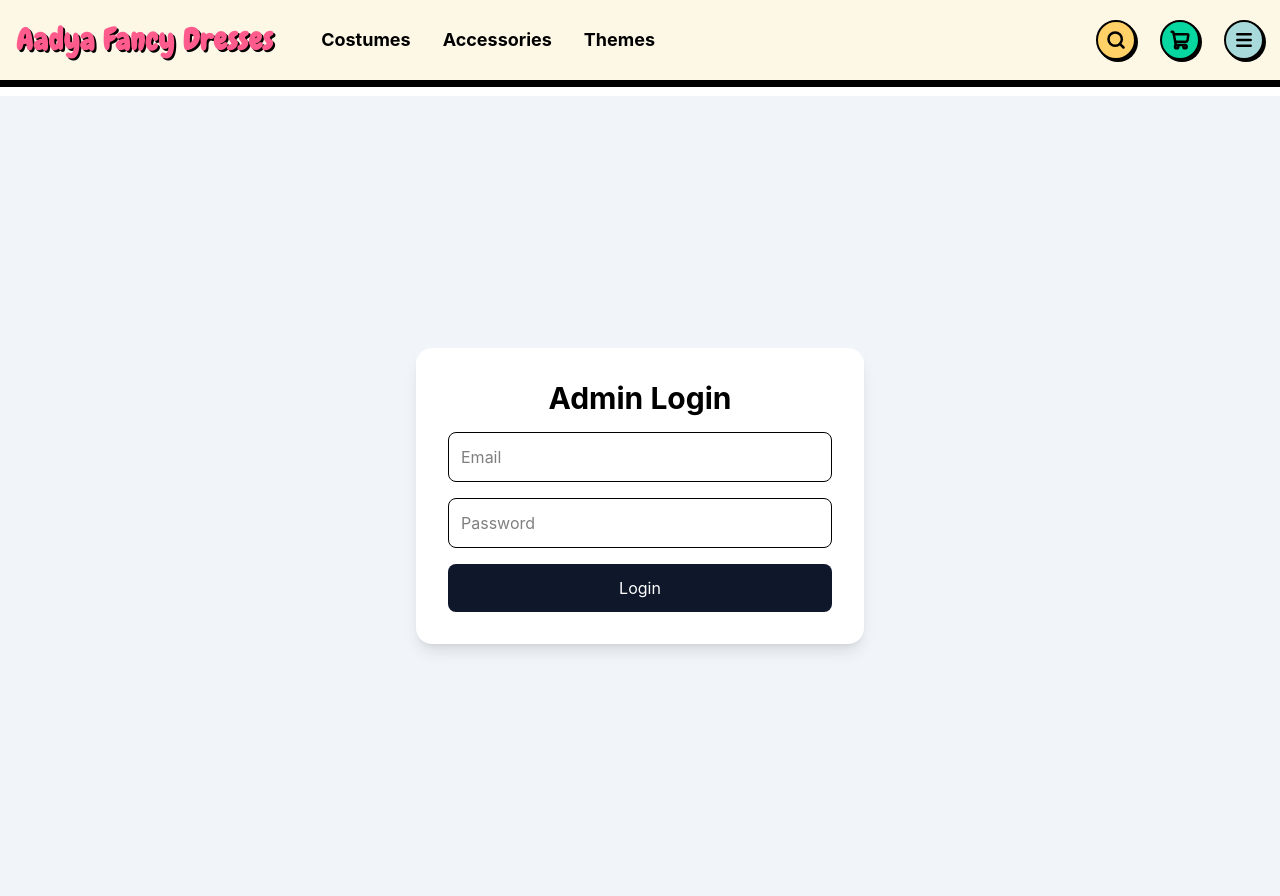
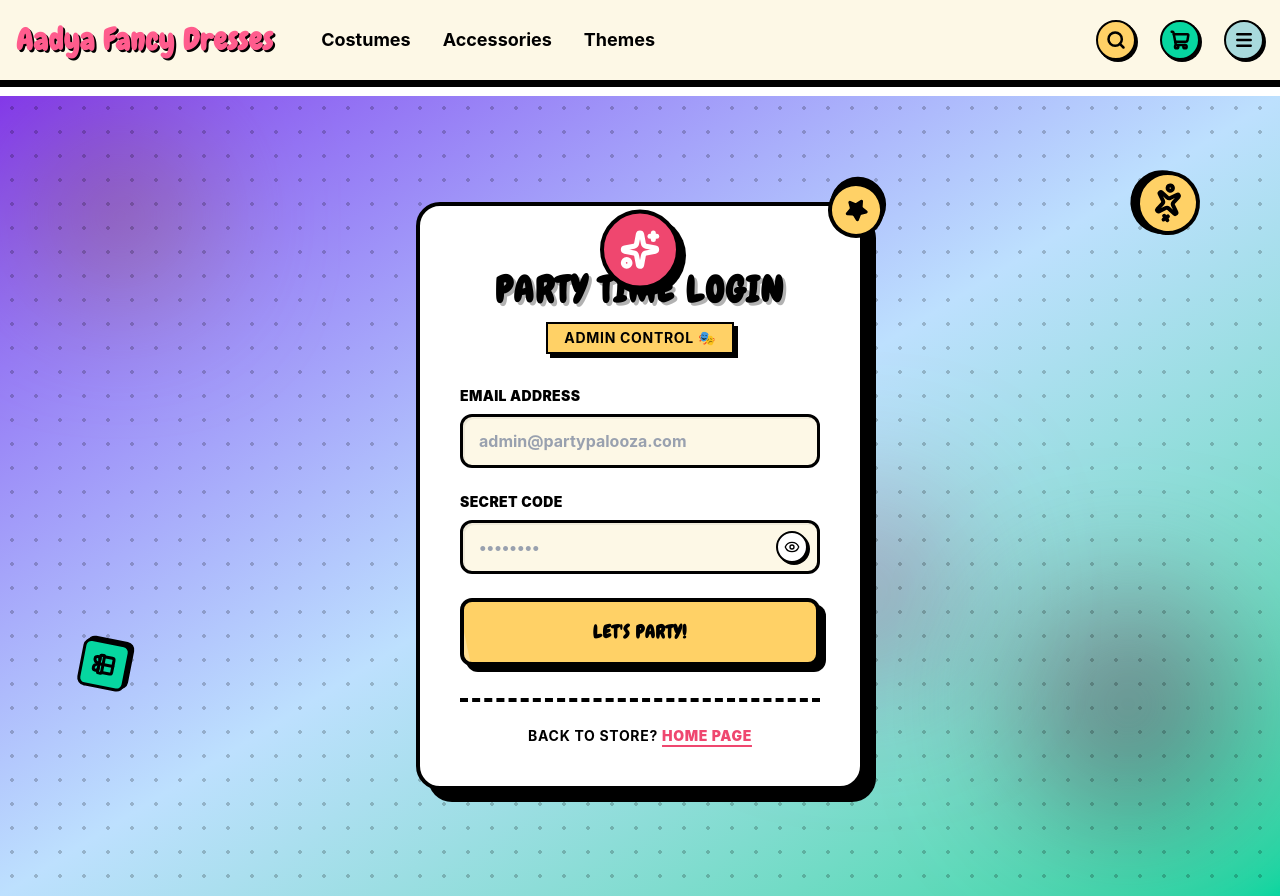
Before and after one commit to shivam121214/costume-rental-system, a React (Vite) app in the folder frontend/: page /admin/login in a window 1280 px wide. Built offline with nearby package versions, Linux system fonts and the light colour scheme; a web font is replaced by a local one.

Commit message:
login updated

```diff
--- a/frontend/src/pages/admin/Login.jsx
+++ b/frontend/src/pages/admin/Login.jsx
@@ -1,14 +1,17 @@
+import { motion } from "motion/react";
+import { Eye, EyeOff, Sparkles, Gift, Star } from "lucide-react";
 import { useState } from "react";
 import axios from "axios";
 import { useNavigate } from "react-router-dom";
 
 function Login() {
   const navigate = useNavigate();
-
+  const [showPassword, setShowPassword] = useState(false);
   const [form, setForm] = useState({
     email: "",
     password: "",
   });
+  const [loading, setLoading] = useState(false);
 
   const handleChange = (e) => {
     setForm({
@@ -19,6 +22,7 @@ function Login() {
 
   const login = async (e) => {
     e.preventDefault();
+    setLoading(true);
 
     try {
       const res = await axios.post(
@@ -27,46 +31,164 @@ function Login() {
       );
 
       localStorage.setItem("admin", JSON.stringify(res.data.user));
-
       navigate("/admin");
     } catch (error) {
       alert("Invalid Credentials");
+    } finally {
+      setLoading(false);
     }
   };
 
   return (
-    <div className="min-h-screen bg-slate-100 flex items-center justify-center p-6">
-      <form
-        onSubmit={login}
-        className="bg-white shadow-lg rounded-2xl p-8 w-full max-w-md grid gap-4"
+    <div className="relative size-full min-h-screen flex items-center justify-center overflow-hidden bg-gradient-to-br from-[#8338ec] via-[#bde0fe] to-[#06d6a0] font-sans">
+
+      {/* Animated background blobs */}
+      <div className="absolute top-10 left-10 w-40 h-40 bg-[#ffd166] rounded-full mix-blend-multiply filter blur-3xl opacity-60 animate-pulse"></div>
+      <div className="absolute bottom-20 right-10 w-56 h-56 bg-[#ef476f] rounded-full mix-blend-multiply filter blur-3xl opacity-50"></div>
+      <div className="absolute top-1/2 right-1/4 w-48 h-48 bg-[#ff5c8d] rounded-full mix-blend-multiply filter blur-3xl opacity-40"></div>
+
+      {/* Comic Halftone Dots */}
+      <div
+        className="absolute inset-0 opacity-20 pointer-events-none z-0"
+        style={{
+          backgroundImage: "radial-gradient(#000 2px, transparent 2px)",
+          backgroundSize: "24px 24px"
+        }}
+      />
+
+      {/* Animated decorative elements */}
+      <motion.div
+        className="absolute top-20 right-20 pointer-events-none z-0"
+        animate={{ rotate: 360, y: [-10, 10, -10] }}
+        transition={{ rotate: { duration: 20, repeat: Infinity, ease: "linear" }, y: { duration: 3, repeat: Infinity, ease: "easeInOut" } }}
       >
-        <h1 className="text-3xl font-bold text-center">
-          Admin Login
+        <div className="w-16 h-16 bg-[#ffd166] border-4 border-black rounded-full flex items-center justify-center shadow-[4px_4px_0_rgba(0,0,0,1)] transform rotate-45">
+          <Sparkles className="w-8 h-8 text-black" style={{ strokeWidth: 3 }} />
+        </div>
+      </motion.div>
+
+      <motion.div
+        className="absolute bottom-1/4 left-20 pointer-events-none z-0"
+        animate={{ rotate: -360, y: [10, -10, 10] }}
+        transition={{ rotate: { duration: 25, repeat: Infinity, ease: "linear" }, y: { duration: 4, repeat: Infinity, ease: "easeInOut" } }}
+      >
+        <div className="w-12 h-12 bg-[#06d6a0] border-3 border-black rounded-lg flex items-center justify-center shadow-[3px_3px_0_rgba(0,0,0,1)]">
+          <Gift className="w-6 h-6 text-black" style={{ strokeWidth: 3 }} />
+        </div>
+      </motion.div>
+
+      {/* Login Card */}
+      <motion.div
+        initial={{ scale: 0.8, opacity: 0, y: 50 }}
+        animate={{ scale: 1, opacity: 1, y: 0 }}
+        transition={{ duration: 0.6, type: "spring", bounce: 0.5 }}
+        className="relative z-10 w-full max-w-md mx-4"
+      >
+        <div className="bg-white rounded-3xl p-8 md:p-10 border-4 border-black shadow-[12px_12px_0_0_rgba(0,0,0,1)] relative">
+
+          {/* Card Star Decoration */}
+          <motion.div
+            className="absolute -top-6 -right-6 w-14 h-14 bg-[#ffd166] border-4 border-black rounded-full flex items-center justify-center shadow-[4px_4px_0_0_rgba(0,0,0,1)] z-20"
+            animate={{ rotate: 360 }}
+            transition={{ duration: 8, repeat: Infinity, ease: "linear" }}
+          >
+            <Star className="w-6 h-6 text-black fill-black" />
+          </motion.div>
+
+          {/* Header */}
+          <div className="text-center mb-8 relative">
+            <motion.div
+              className="absolute -top-16 left-1/2 -translate-x-1/2 w-20 h-20 bg-[#ef476f] border-4 border-black rounded-full flex items-center justify-center shadow-[6px_6px_0_0_rgba(0,0,0,1)] z-20"
+              animate={{ y: [-5, 5, -5] }}
+              transition={{ duration: 4, repeat: Infinity, ease: "easeInOut" }}
+            >
+              <Sparkles className="w-10 h-10 text-white" style={{ strokeWidth: 3 }} />
+            </motion.div>
+
+            <h1 className="mt-6 text-4xl font-black text-black uppercase tracking-wider" style={{ fontFamily: "'Chewy', cursive", textShadow: "3px 3px 0px rgba(0,0,0,0.3)" }}>
+              Party Time Login
             </h1>
+            <div className="mt-3 inline-block">
+              <p className="text-black font-bold text-sm uppercase tracking-wider bg-[#ffd166] px-4 py-1 border-2 border-black shadow-[4px_4px_0_0_rgba(0,0,0,1)]">
+                Admin Control 🎭
+              </p>
+            </div>
+          </div>
 
+          {/* Form */}
+          <form onSubmit={login} className="space-y-6">
+            {/* Email Input */}
+            <div className="relative">
+              <label className="block text-black font-black uppercase mb-2 text-sm tracking-wide">
+                Email Address
+              </label>
+              <motion.div whileTap={{ scale: 0.99 }}>
                 <input
+                  type="email"
                   name="email"
-          placeholder="Email"
-          className="border p-3 rounded-lg"
                   value={form.email}
                   onChange={handleChange}
+                  placeholder="admin@partypalooza.com"
                   required
+                  className="w-full px-4 py-3 bg-[#fdf8e6] border-3 border-black rounded-xl font-bold focus:bg-[#fff9e6] focus:outline-none focus:border-[#ef476f] transition-all shadow-[inset_2px_2px_0_0_rgba(0,0,0,0.05)] placeholder:text-gray-400"
                 />
+              </motion.div>
+            </div>
 
+            {/* Password Input */}
+            <div className="relative">
+              <label className="block text-black font-black uppercase mb-2 text-sm tracking-wide">
+                Secret Code
+              </label>
+              <motion.div whileTap={{ scale: 0.99 }} className="relative">
                 <input
-          type="password"
+                  type={showPassword ? "text" : "password"}
                   name="password"
-          placeholder="Password"
-          className="border p-3 rounded-lg"
                   value={form.password}
                   onChange={handleChange}
+                  placeholder="••••••••"
                   required
+                  className="w-full px-4 py-3 pr-12 bg-[#fdf8e6] border-3 border-black rounded-xl font-bold focus:bg-[#fff9e6] focus:outline-none focus:border-[#ef476f] transition-all shadow-[inset_2px_2px_0_0_rgba(0,0,0,0.05)] placeholder:text-gray-400"
                 />
+                <button
+                  type="button"
+                  onClick={() => setShowPassword(!showPassword)}
+                  className="absolute right-3 top-1/2 -translate-y-1/2 text-black hover:text-[#ef476f] transition-colors bg-white border-2 border-black rounded-full p-1.5 shadow-[2px_2px_0_0_rgba(0,0,0,1)]"
+                >
+                  {showPassword ? <EyeOff className="w-4 h-4" /> : <Eye className="w-4 h-4" />}
+                </button>
+              </motion.div>
+            </div>
 
-        <button className="bg-slate-900 text-white py-3 rounded-lg">
-          Login
-        </button>
+            {/* Submit Button */}
+            <motion.button
+              type="submit"
+              disabled={loading}
+              className="w-full py-4 bg-[#ffd166] text-black border-4 border-black font-black uppercase text-lg rounded-xl shadow-[6px_6px_0_0_rgba(0,0,0,1)] hover:bg-[#ffeb99] disabled:opacity-50 transition-colors mt-6 relative overflow-hidden group flex items-center justify-center gap-2"
+              whileHover={!loading ? { y: -2, x: -2, boxShadow: "8px 8px 0px 0px rgba(0,0,0,1)" } : {}}
+              whileTap={!loading ? { y: 4, x: 4, boxShadow: "0px 0px 0px 0px rgba(0,0,0,1)" } : {}}
+              style={{
+                fontFamily: "'Chewy', cursive",
+              }}
+            >
+              <span className="relative z-10 flex items-center justify-center gap-2 tracking-wider">
+                {loading ? "Logging In..." : "Let's Party!"}
+              </span>
+              {!loading && <div className="absolute inset-0 bg-white/30 translate-x-[-100%] group-hover:translate-x-[100%] transition-transform duration-500 skew-x-12 z-0" />}
+            </motion.button>
           </form>
+
+          {/* Footer */}
+          <div className="text-center mt-8 font-bold border-t-4 border-black pt-6 border-dashed">
+            <p className="text-black text-sm uppercase tracking-wider">
+              Back to store?{" "}
+              <a href="/" className="text-[#ef476f] hover:text-[#118ab2] underline decoration-2 underline-offset-4 transition-colors font-black">
+                Home Page
+              </a>
+            </p>
+          </div>
+        </div>
+      </motion.div>
     </div>
   );
 }
```
Lines whose indentation alone changed are shown as unchanged.
